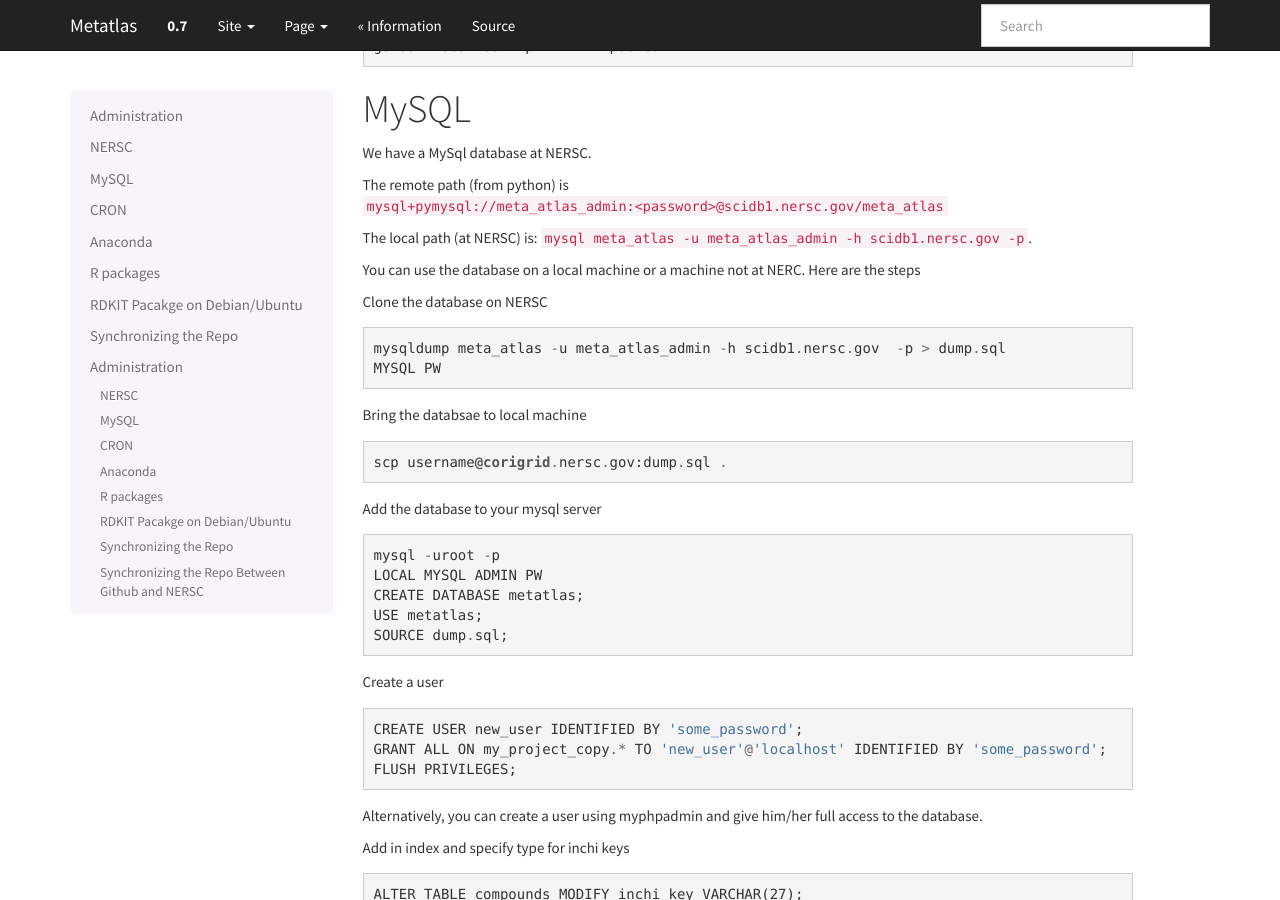
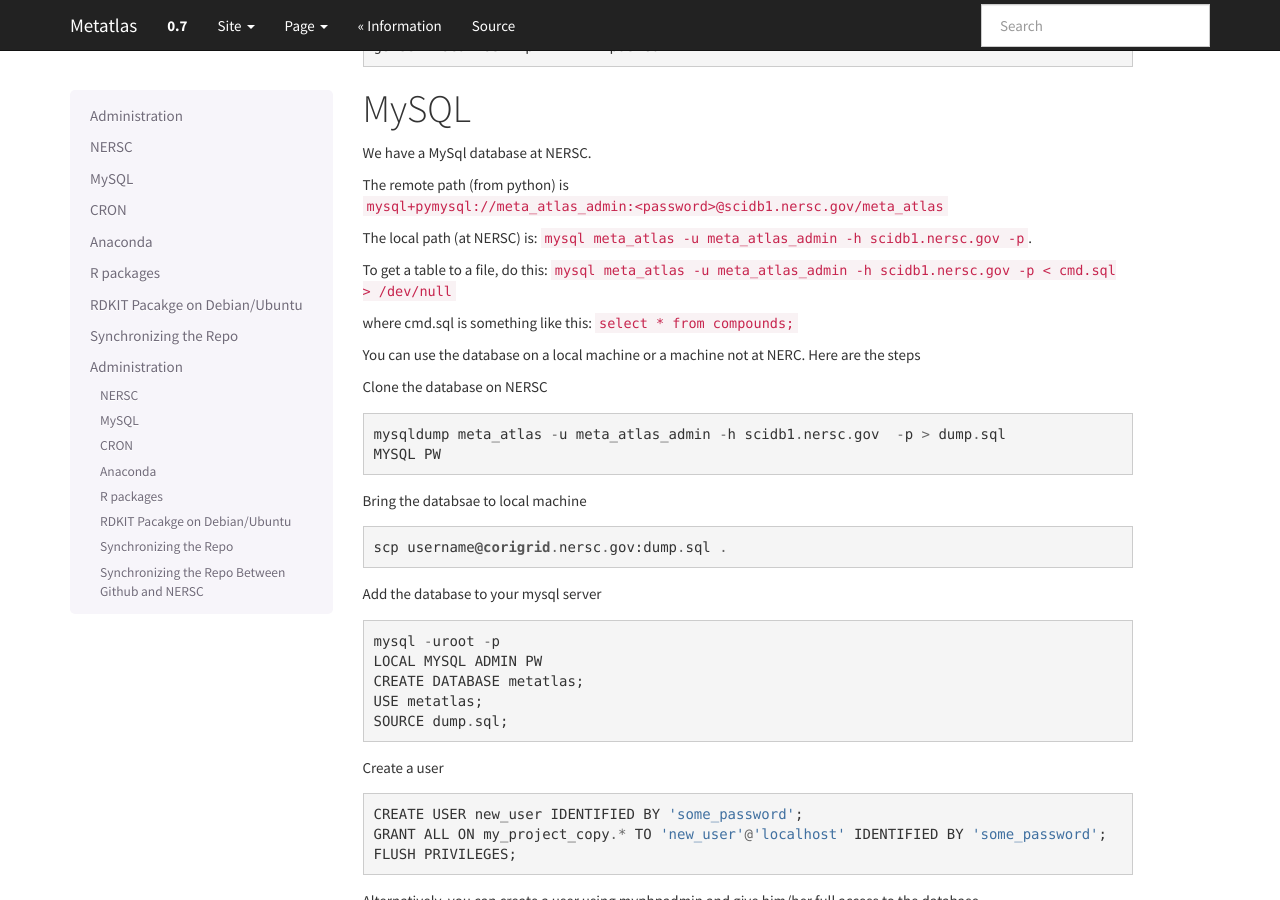
Before and after one commit to biorack/metatlas, a Sphinx documentation site: the page built from docs/source/admin.rst, in a window 1280 px wide and 900 px high, scrolled down 365 px. Built offline with Sphinx 7.4.7, drawn with Linux system fonts in a browser that asks for light colours; formulas are drawn with MathJax 3; pages that are not in the unit, such as notebooks, are missing from menus.

Commit message:
Update admin.rst

```diff
--- a/docs/source/admin.rst
+++ b/docs/source/admin.rst
@@ -31,6 +31,11 @@
 The local path (at NERSC) is:
 ``mysql meta_atlas -u meta_atlas_admin -h scidb1.nersc.gov -p``.
 
+To get a table to a file, do this:
+``mysql meta_atlas -u meta_atlas_admin -h scidb1.nersc.gov -p < cmd.sql > /dev/null``
+
+where cmd.sql is something like this:
+``select * from compounds;``
 
 You can use the database on a local machine or a machine not at NERC. Here are the steps
 
```
